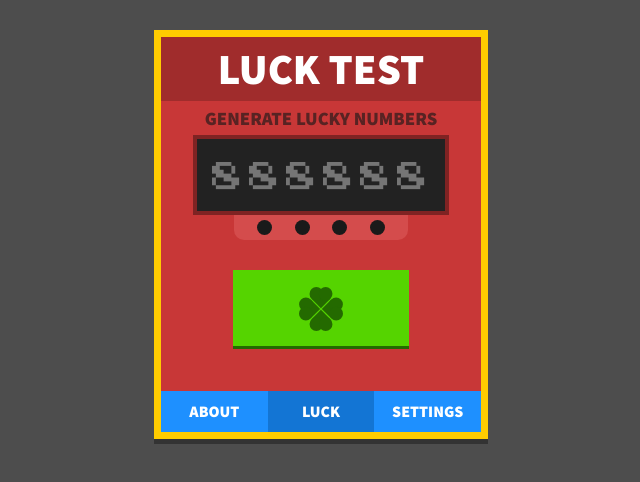
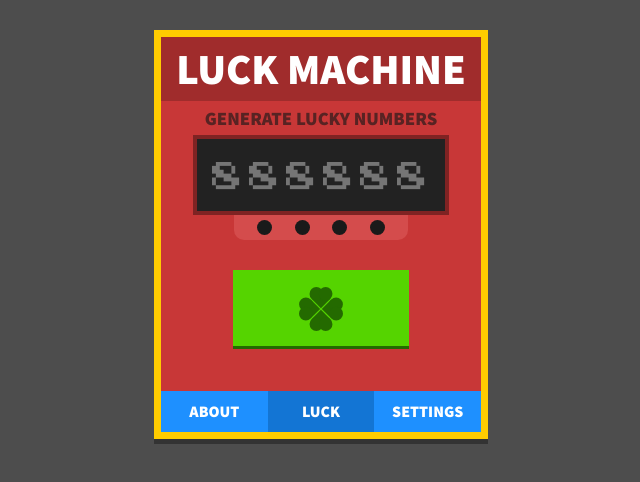
Before and after one commit to yarivfrd/Luck-Machine, a plain HTML site: page index.html in a window 1280 px wide. Shown: the whole page, without its empty margins (319-959 px from the left). Drawn offline with Linux system fonts and the light colour scheme.

Commit message:
changed the app name back to the original

```diff
--- a/index.html
+++ b/index.html
@@ -8,7 +8,7 @@
 <body class="home">
 
     <div class="main-container">
-        <h1 class="app-name">LUCK TEST</h1>
+        <h1 class="app-name">LUCK MACHINE</h1>
         <h3 class="instructions">GENERATE LUCKY NUMBERS</h3>
         <form name="machine">
             <input type="text" name="numbersIndicator" placeholder="888888" readonly>
```
